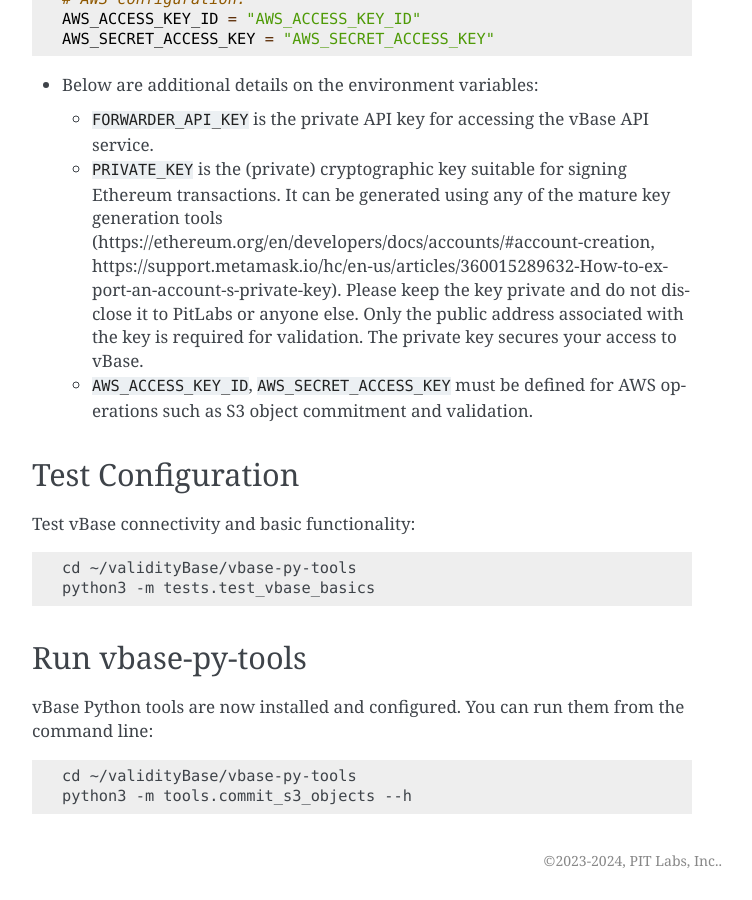
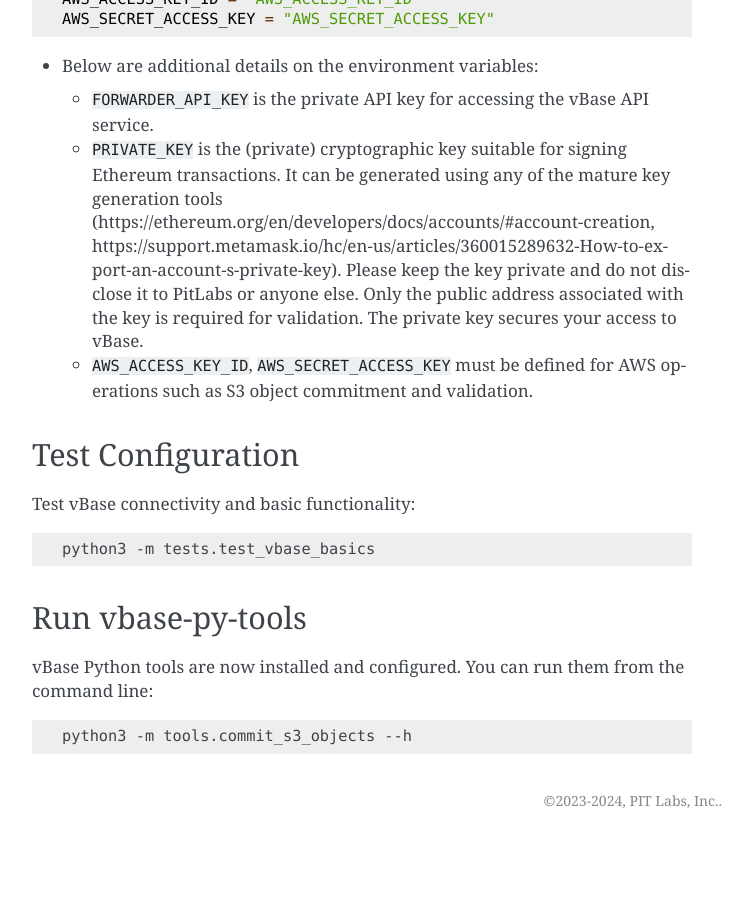
Before and after one commit to validityBase/vbase-py-tools, a Sphinx documentation site: the page built from docs/setup.md, in a window 1280 px wide and 900 px high, scrolled down 1973 px. Shown: the whole window, without its empty margins (388-1140 px from the left). Built offline with Sphinx 7.4.7, drawn with Linux system fonts in a browser that asks for light colours; after the commit the page ends 2813 px from its top, so only the background shows below that; some of the changed text lies outside the part shown.

Commit message:
Update setup.md

````diff
--- a/docs/setup.md
+++ b/docs/setup.md
@@ -31,7 +31,6 @@
 The script will ask a few questions and initialize the appropriate environment variables.
 
 ```commandline
-cd ~/validityBase/vbase-py-tools
 python3 -m tools.config_env
 ```
 
@@ -97,7 +96,6 @@
 ## Test Configuration
 Test vBase connectivity and basic functionality:
 ```commandline
-cd ~/validityBase/vbase-py-tools
 python3 -m tests.test_vbase_basics
 ```
 
@@ -105,6 +103,5 @@
 
 vBase Python tools are now installed and configured. You can run them from the command line:
 ```commandline
-cd ~/validityBase/vbase-py-tools
 python3 -m tools.commit_s3_objects --h
 ```
````
